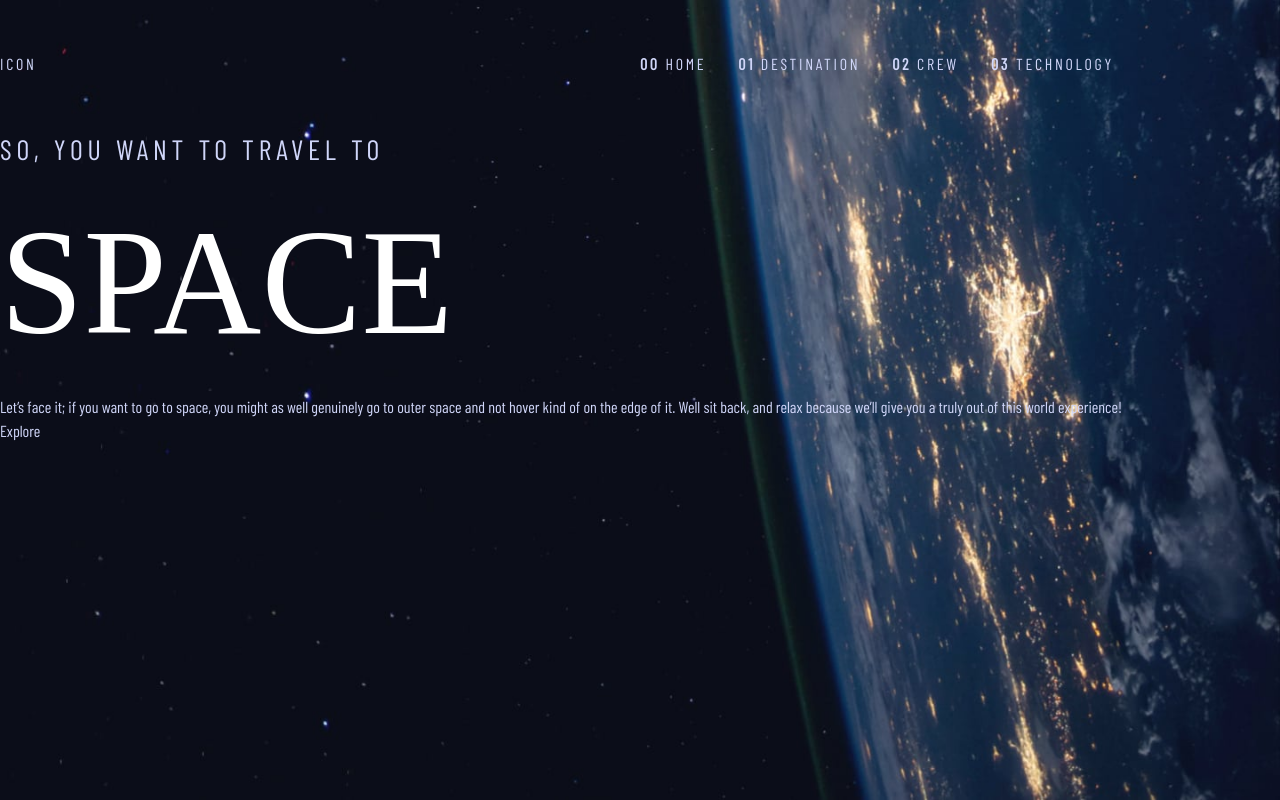
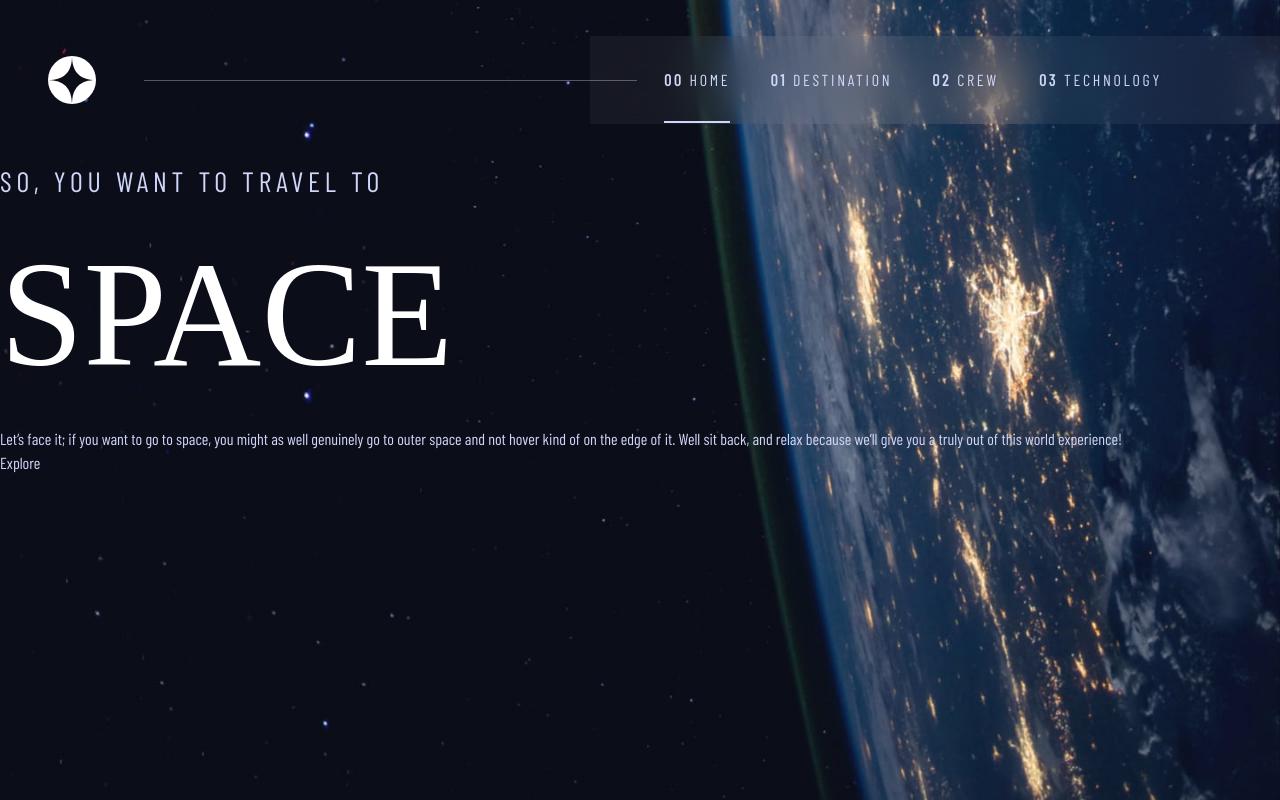
Before and after one commit to alvarnydev/space-tourism-agency, a React (Vite) app: page / in a window 1280 px wide. Built offline with nearby package versions, Linux system fonts and the light colour scheme; a web font is replaced by a local one.

Commit message:
Navbar desktop styles

```diff
--- a/index.html
+++ b/index.html
@@ -4,7 +4,7 @@
     <meta charset="UTF-8" />
     <link rel="icon" type="image/svg+xml" href="/vite.svg" />
     <meta name="viewport" content="width=device-width, initial-scale=1.0" />
-    <title>SpaceY - Come to space with us</title>
+    <title>SpaceY</title>
   </head>
   <body>
     <div id="root"></div>
--- a/src/components/Navbar.tsx
+++ b/src/components/Navbar.tsx
@@ -1,30 +1,37 @@
 import { Link } from 'react-router-dom';
+import { useLocation } from 'react-router-dom';
+
+const NavbarElements = [
+  { id: '00', path: '', name: 'Home' },
+  { id: '01', path: 'destination', name: 'Destination' },
+  { id: '02', path: 'crew', name: 'Crew' },
+  { id: '03', path: 'technology', name: 'Technology' },
+];
 
 const Navbar = () => {
+  const location = useLocation();
+  const currentPath = location.pathname;
+
   return (
-    <nav className='py-5 flex nav-text'>
-      <div className='flex-1 flex jusitfy-center items-center'>Icon</div>
-      <ul className='flex flex-1 gap-8 p-8'>
-        <li>
-          <Link to='/'>
-            <span className='font-bold'>00</span> Home
-          </Link>
-        </li>
-        <li>
-          <Link to='/destination'>
-            <span className='font-bold'>01</span> Destination
-          </Link>
-        </li>
-        <li>
-          <Link to='/crew'>
-            <span className='font-bold'>02</span> Crew
-          </Link>
-        </li>
-        <li>
-          <Link to='/technology'>
-            <span className='font-bold'>03</span> Technology
-          </Link>
-        </li>
+    <nav className='relative ml-12 py-9 flex nav-text'>
+      <div className='flex-1 flex gap-14 items-center overflow-auto'>
+        <img src='/assets/shared/logo.svg' />
+        <div className='absolute ml-24 h-[1px] w-2/5 z-10 bg-white/30' />
+      </div>
+      <ul className='flex items-center flex-1 gap-10 px-[6%] py-8 bg-white/5 backdrop-blur-xl'>
+        {NavbarElements.map((element) => (
+          <li key={element.id}>
+            <Link
+              to={`/${element.path}`}
+              className={
+                'transition-[border] duration-75 py-8 hover:border-b-2 hover:-mb-0.5 border-white/40' +
+                (currentPath === `/${element.path}` ? 'border-white border-b-2 -mb-0.5' : '')
+              }
+            >
+              <span className='font-bold'>{element.id}</span> {element.name}
+            </Link>
+          </li>
+        ))}
       </ul>
     </nav>
   );
```
Also changed, not shown: html/index.html (deleted, +0 -14 lines), 1 other file (tests, documents, lock files or other folders).
